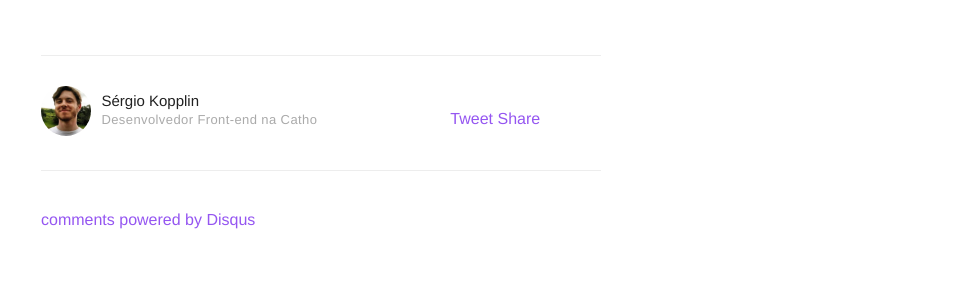
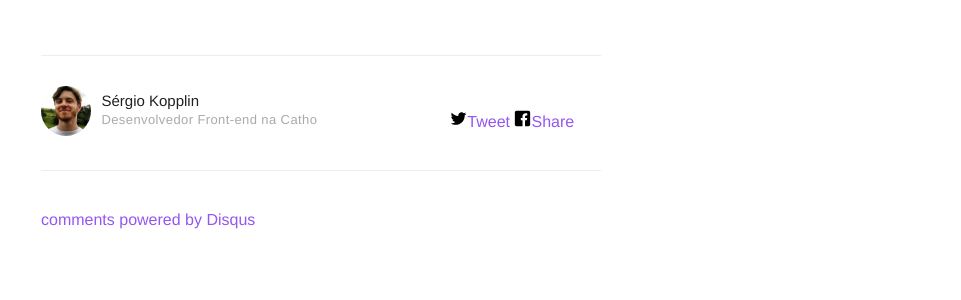
Before and after one commit to maria-oszlop/projekt, a Jekyll site: the page built from _posts/2015-02-11-carmesim.markdown, in a window 1280 px wide. Shown: the part 1039-1339 px from the top of the page, without its empty margins (319-1280 px from the left). Built offline with Jekyll 4.4.1, drawn with Linux system fonts in a browser that asks for light colours; comment, search, counter and statistics services are not loaded.

Commit message:
adding twitter - facebook for sharing

```diff
--- a/_layouts/post.html
+++ b/_layouts/post.html
@@ -21,12 +21,12 @@ layout: default
         <p class="author__bio">{{ site.bio }}</p>
 
         <div class="author__share">
-            <a class="twitter" href="https://twitter.com/intent/tweet?text={{ page.url }} - {{ page.title }} by @{{ site.github }}">
-                <span class="icon-twitter">Tweet</span>
+            <a class="twitter" href="https://twitter.com/intent/tweet?text={{ site.url }}{{ page.url }} - {{ page.title }} by @{{ site.github }}">
+                <svg class="icon icon-twitter"><use xlink:href="#icon-twitter"></use></svg><span class="icon-twitter">Tweet</span>
             </a>
 
             <a class="facebook" href="#" onclick="window.open('https://facebook.com/sharer/sharer.php?u='+encodeURIComponent(location.href), 'facebook-share-dialog', 'width=626,height=436'); return false;">
-                <span class="icon-facebook-rect">Share</span>
+                <svg class="icon icon-facebook"><use xlink:href="#icon-facebook"></use></svg><span class="icon-facebook-rect">Share</span>
             </a>
         </div>
     </div>
```
